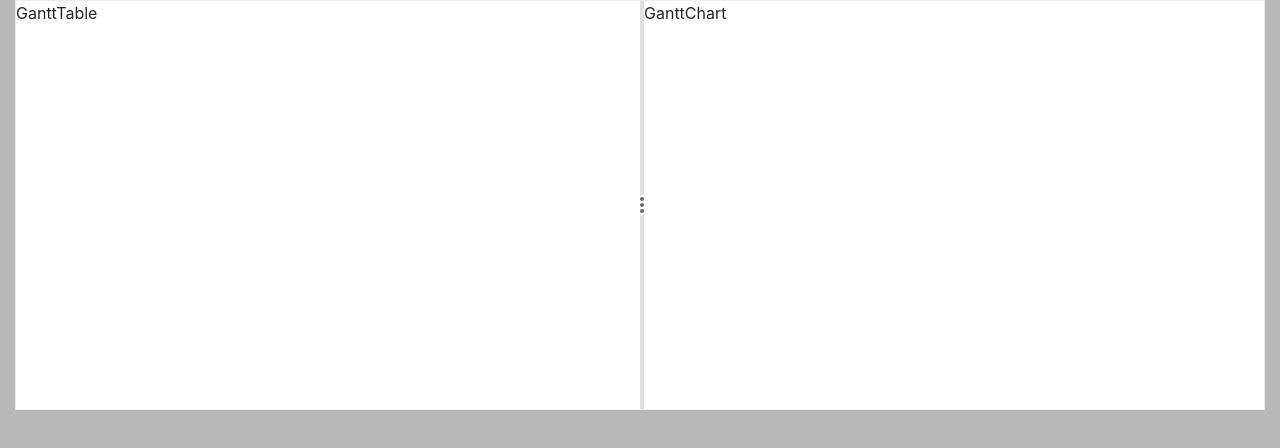
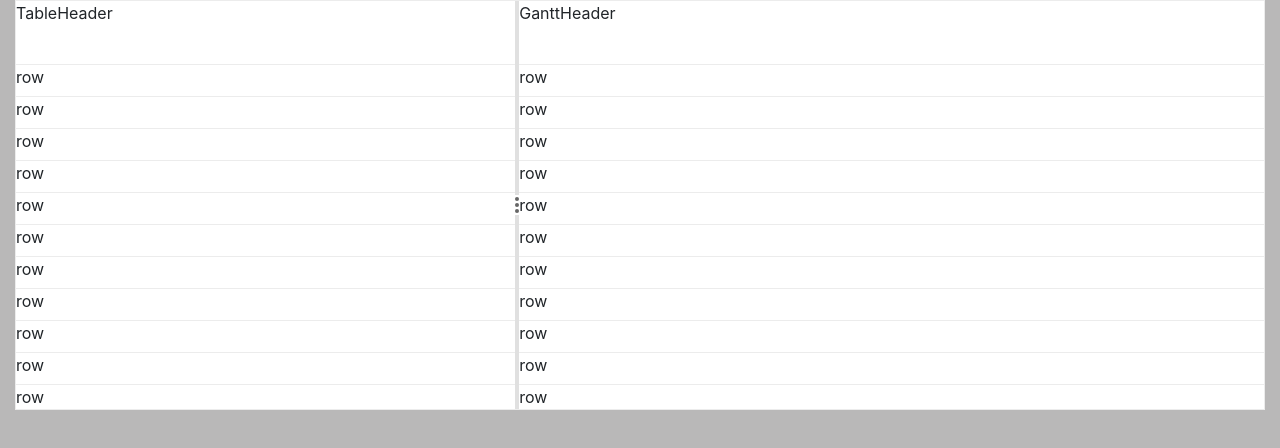
Before and after one commit to CharlesPs/power-gantt, a React (Create React App) app: page / in a window 1280 px wide. Shown: the top 448 px of the page. Built offline with nearby package versions, Linux system fonts and the light colour scheme.

Commit message:
add scroll table and gantt

```diff
--- a/src/App.tsx
+++ b/src/App.tsx
@@ -1,5 +1,5 @@
 
-import React from 'react';
+import React, { useState } from 'react';
 
 import Gantt from './Components/Gantt/Gantt'
 
@@ -8,15 +8,46 @@ import './App.css'
 
 const App = () => {
 
+    const [ state, setState ] = useState({
+        items: [
+            { text: 'row' },
+            { text: 'row' },
+            { text: 'row' },
+            { text: 'row' },
+            { text: 'row' },
+            { text: 'row' },
+            { text: 'row' },
+            { text: 'row' },
+            { text: 'row' },
+            { text: 'row' },
+            { text: 'row' },
+            { text: 'row' },
+            { text: 'row' },
+            { text: 'row' },
+            { text: 'row' },
+            { text: 'row' },
+            { text: 'row' },
+            { text: 'row' },
+            { text: 'row' },
+            { text: 'row' },
+            { text: 'row' },
+            { text: 'row' },
+            { text: 'row' },
+            { text: 'row' },
+        ]
+    })
+
     return (
         <>
             <div className="container-fluid">
                 <div className="row">
                     <div className="col-12">
                         <Gantt
+                            id="macro"
+                            items={state.items}
                             minTableWidthPercent={25}
                             maxTableWidthPercent={75}
-                            defTableWidthPorcent={50}
+                            // defTableWidthPorcent={50}
                         />
                     </div>
                 </div>
--- a/src/Components/Gantt/Gantt.styl
+++ b/src/Components/Gantt/Gantt.styl
@@ -1,10 +1,15 @@
 
 .gantt
     background-color: #fff;
-    border: 1px solid #ececec;
+    border: 1px solid var(--border-color);
     display: flex;
     flex-direction: row
+    height 410px
     min-height: 410px
     position relative
 
+    .gantt-row
+        border-bottom: 1px solid var(--border-color)
+        height: var(--row-height)
+
 @import './GanttDivisor.styl'
--- a/src/Components/Gantt/Gantt.tsx
+++ b/src/Components/Gantt/Gantt.tsx
@@ -8,6 +8,8 @@ import GanttDivisor from './GanttDivisor'
 import '../../library.css'
 
 type Props = {
+    id?: string,
+    items: any,
     minTableWidthPercent?: number,
     maxTableWidthPercent?: number,
     defTableWidthPorcent?: number,
@@ -15,12 +17,15 @@ type Props = {
 
 const Gantt = (props: Props) => {
 
+    const localPercent = parseFloat(localStorage.getItem(`gantt-${props.id}`) || '0')
+
     const [ state, setState ] = useState({
-        divisorPosition: props.defTableWidthPorcent || 40,
+        divisorPosition: props.defTableWidthPorcent || localPercent || 40,
         ganttWidth: 0,
         ganttLeft: 0,
         minTableWidthPercent: props.minTableWidthPercent || 20,
         maxTableWidthPercent: props.maxTableWidthPercent || 20,
+        scrollTop: 0,
     })
 
     const ganttElRef: any = useRef()
@@ -38,6 +43,8 @@ const Gantt = (props: Props) => {
 
             porcentaje = state.maxTableWidthPercent
         }
+
+        localStorage.setItem(`gantt-${props.id}`, porcentaje.toString())
 
         setState({
             ...state,
@@ -67,8 +74,17 @@ const Gantt = (props: Props) => {
             <div className="gantt"
                 ref={ganttElRef}
             >
-                <GanttTable divisorPosition={`${state.divisorPosition}%`} />
-                <GanttChart />
+                <GanttTable
+                    items={props.items}
+                    divisorPosition={`${state.divisorPosition}%`}
+                    onScroll={(top: number) => setState({ ...state, scrollTop: top })}
+                    scrollTop={state.scrollTop}
+                />
+                <GanttChart
+                    items={props.items}
+                    onScroll={(top: number) => setState({ ...state, scrollTop: top })}
+                    scrollTop={state.scrollTop}
+                />
                 <GanttDivisor
                     divisorPosition={state.divisorPosition}
                     onScroll={(newPosition: any) => updateDivisorPosition(newPosition)}
--- a/src/Components/GanttChart/GanttChart.styl
+++ b/src/Components/GanttChart/GanttChart.styl
@@ -3,3 +3,12 @@
     background-color: white
     flex 1
     order 2
+
+    .header
+        background-color: white
+        border-bottom: 1px solid var(--border-color)
+        height: calc(var(--row-height) * 2);
+
+    .body
+        height calc(100% - (var(--row-height) * 2))
+        overflow auto
--- a/src/Components/GanttChart/GanttChart.tsx
+++ b/src/Components/GanttChart/GanttChart.tsx
@@ -1,11 +1,41 @@
 
-import React from 'react'
+import React, { useEffect, useRef } from 'react'
 
-const GanttChart = () => {
+type Props = {
+    items: any,
+    onScroll: any,
+    scrollTop: number,
+}
+
+const GanttChart = (props: Props) => {
+
+    const el_ref: any = useRef()
+
+    const onScroll = (e: any) => {
+
+        props.onScroll(el_ref.current.scrollTop)
+    }
+
+    useEffect(() => {
+
+        el_ref.current.scrollTop = props.scrollTop
+    }, [ props.scrollTop ])
 
     return (
         <div className="gantt-chart">
-            GanttChart
+            <div className="header">
+                GanttHeader
+            </div>
+            <div id="table-body" className="body"
+                ref={el_ref}
+                onScroll={onScroll}
+            >
+                {props.items.map((item: any, i: number) => (
+                    <div key={i} className="gantt-row">
+                        {item.text}
+                    </div>
+                ))}
+            </div>
         </div>
     )
 }
--- a/src/Components/GanttTable/GanttTable.styl
+++ b/src/Components/GanttTable/GanttTable.styl
@@ -4,3 +4,12 @@
     flex-basis: 50%
     overflow: hidden
     order 0
+
+    .header
+        background-color: white
+        border-bottom: 1px solid var(--border-color)
+        height: calc(var(--row-height) * 2);
+
+    .body
+        height calc(100% - (var(--row-height) * 2))
+        overflow auto
--- a/src/Components/GanttTable/GanttTable.tsx
+++ b/src/Components/GanttTable/GanttTable.tsx
@@ -1,11 +1,26 @@
 
-import React from 'react'
+import React, { useEffect, useRef } from 'react'
 
 type Props = {
+    items: any,
     divisorPosition: any,
+    onScroll: any,
+    scrollTop: number,
 }
 
 const GanttTable = (props: Props) => {
+
+    const el_ref: any = useRef()
+
+    const onScroll = (e: any) => {
+
+        props.onScroll(el_ref.current.scrollTop)
+    }
+
+    useEffect(() => {
+
+        el_ref.current.scrollTop = props.scrollTop
+    }, [ props.scrollTop ])
 
     return (
         <div className="gantt-table"
@@ -13,7 +28,19 @@ const GanttTable = (props: Props) => {
                 flexBasis: props.divisorPosition
             }}
         >
-            GanttTable
+            <div className="header">
+                TableHeader
+            </div>
+            <div className="body"
+                ref={el_ref}
+                onScroll={onScroll}
+            >
+                {props.items.map((item: any, i: number) => (
+                    <div key={i} className="gantt-row">
+                        {item.text}
+                    </div>
+                ))}
+            </div>
         </div>
     )
 }
--- a/src/library.css
+++ b/src/library.css
@@ -1 +1 @@
-:root{--row-height:32px}.gantt{background-color:#fff;border:1px solid #ececec;display:flex;flex-direction:row;min-height:410px;position:relative}.gantt-divisor{background-color:#e0e0e0;cursor:col-resize;display:flex;flex-direction:column;justify-content:center;order:1;user-select:none;z-index:9}.gantt-divisor:hover{background-color:#e3165b}.gantt-divisor .divisor-dots{background-color:#fff}.gantt-divisor .divisor-dot{background-color:#666;border-radius:2px;height:4px;margin:2px 0;width:4px}.gantt-divisor-backdrop{position:absolute;top:0;left:0;right:0;bottom:0}.gantt-table{background-color:#fff;flex-basis:50%;overflow:hidden;order:0}.gantt-chart{background-color:#fff;flex:1;order:2}
+:root{--row-height:32px;--border-color:#ececec}.gantt{background-color:#fff;border:1px solid var(--border-color);display:flex;flex-direction:row;height:410px;min-height:410px;position:relative}.gantt .gantt-row{border-bottom:1px solid var(--border-color);height:var(--row-height)}.gantt-divisor{background-color:#e0e0e0;cursor:col-resize;display:flex;flex-direction:column;justify-content:center;order:1;user-select:none;z-index:9}.gantt-divisor:hover{background-color:#e3165b}.gantt-divisor .divisor-dots{background-color:#fff}.gantt-divisor .divisor-dot{background-color:#666;border-radius:2px;height:4px;margin:2px 0;width:4px}.gantt-divisor-backdrop{position:absolute;top:0;left:0;right:0;bottom:0}.gantt-table{background-color:#fff;flex-basis:50%;overflow:hidden;order:0}.gantt-table .header{background-color:#fff;border-bottom:1px solid var(--border-color);height:calc(var(--row-height) * 2)}.gantt-table .body{height:calc(100% - (var(--row-height) * 2));overflow:auto}.gantt-chart{background-color:#fff;flex:1;order:2}.gantt-chart .header{background-color:#fff;border-bottom:1px solid var(--border-color);height:calc(var(--row-height) * 2)}.gantt-chart .body{height:calc(100% - (var(--row-height) * 2));overflow:auto}
--- a/src/library.styl
+++ b/src/library.styl
@@ -1,6 +1,7 @@
 
 :root {
     --row-height: 32px
+    --border-color: #ececec
 }
 
 @import './Components/Gantt/Gantt.styl'
```
